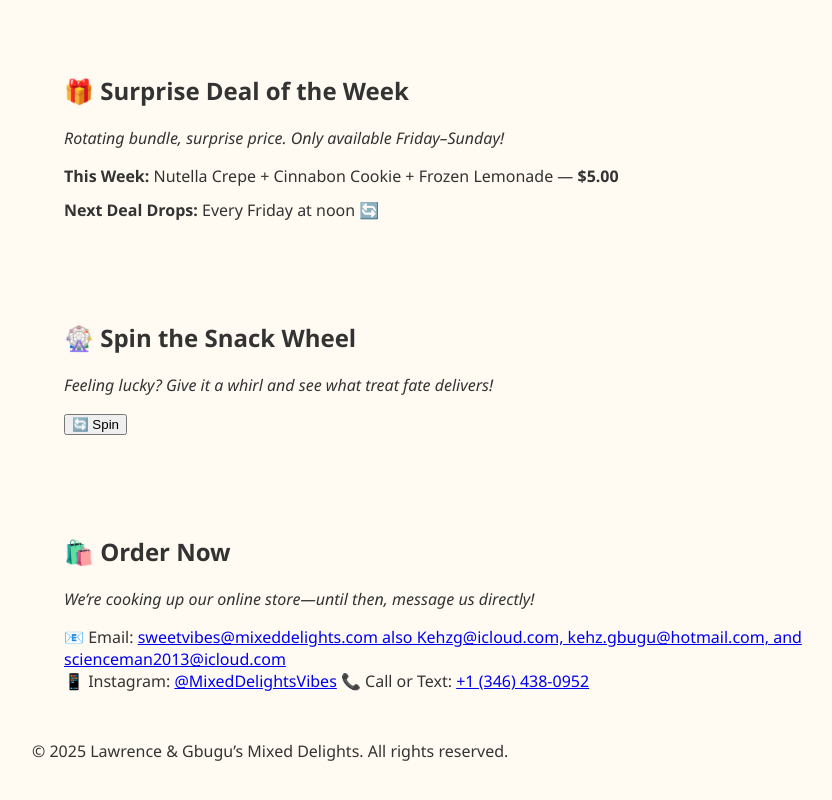
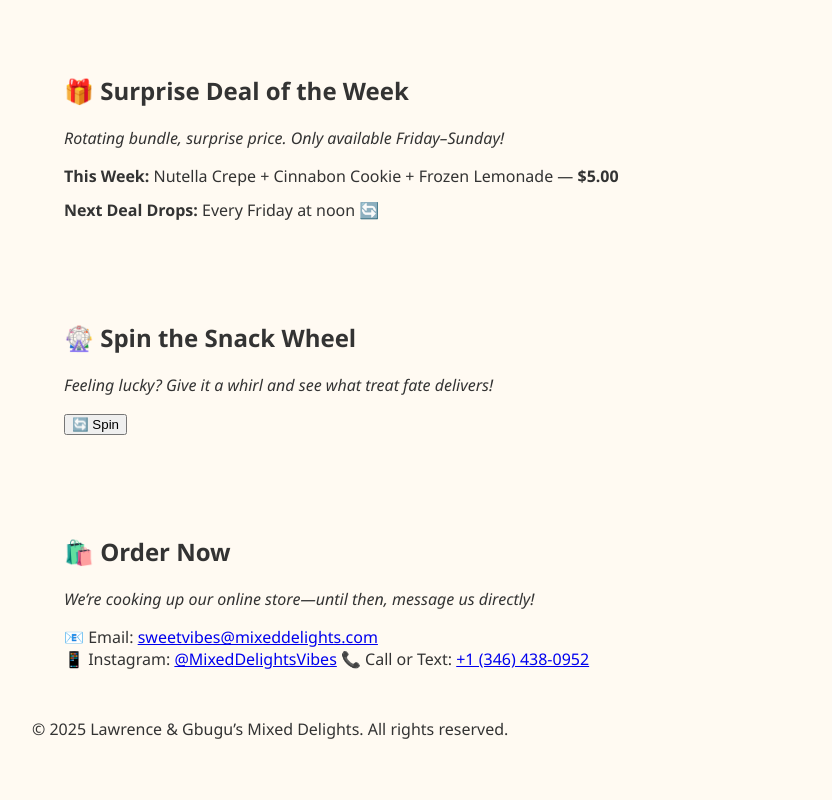
Before and after one commit to TheOGTurt/Lawernce-and-Gbugu-Mixed-Deliights, a plain HTML site: page index.html in a window 1280 px wide. Shown: the part 4744-5544 px from the top of the page, without its empty margins (190-1022 px from the left). Drawn offline with Linux system fonts and the light colour scheme.

Commit message:
Add files via upload

```diff
--- a/index.html
+++ b/index.html
@@ -268,7 +268,7 @@
   <h2>🛍️ Order Now</h2>
   <p><em>We’re cooking up our online store—until then, message us directly!</em></p>
   <p>
-    📧 Email: <a href="mailto:sweetvibes@mixeddelights.com mailto:kehzg@icloud.com mailto:scienceman2013@icloud.com mailto:kehz.gbugu@hotmail.com">sweetvibes@mixeddelights.com also Kehzg@icloud.com, kehz.gbugu@hotmail.com, and scienceman2013@icloud.com</a><br>
+    📧 Email: <a href="mailto:sweetvibes@mixeddelights.com">sweetvibes@mixeddelights.com</a><br>
     📱 Instagram: <a href="#">@MixedDelightsVibes</a>
     📞 Call or Text: <a href="tel:+13464380952">+1 (346) 438-0952</a>
   </p>
```
